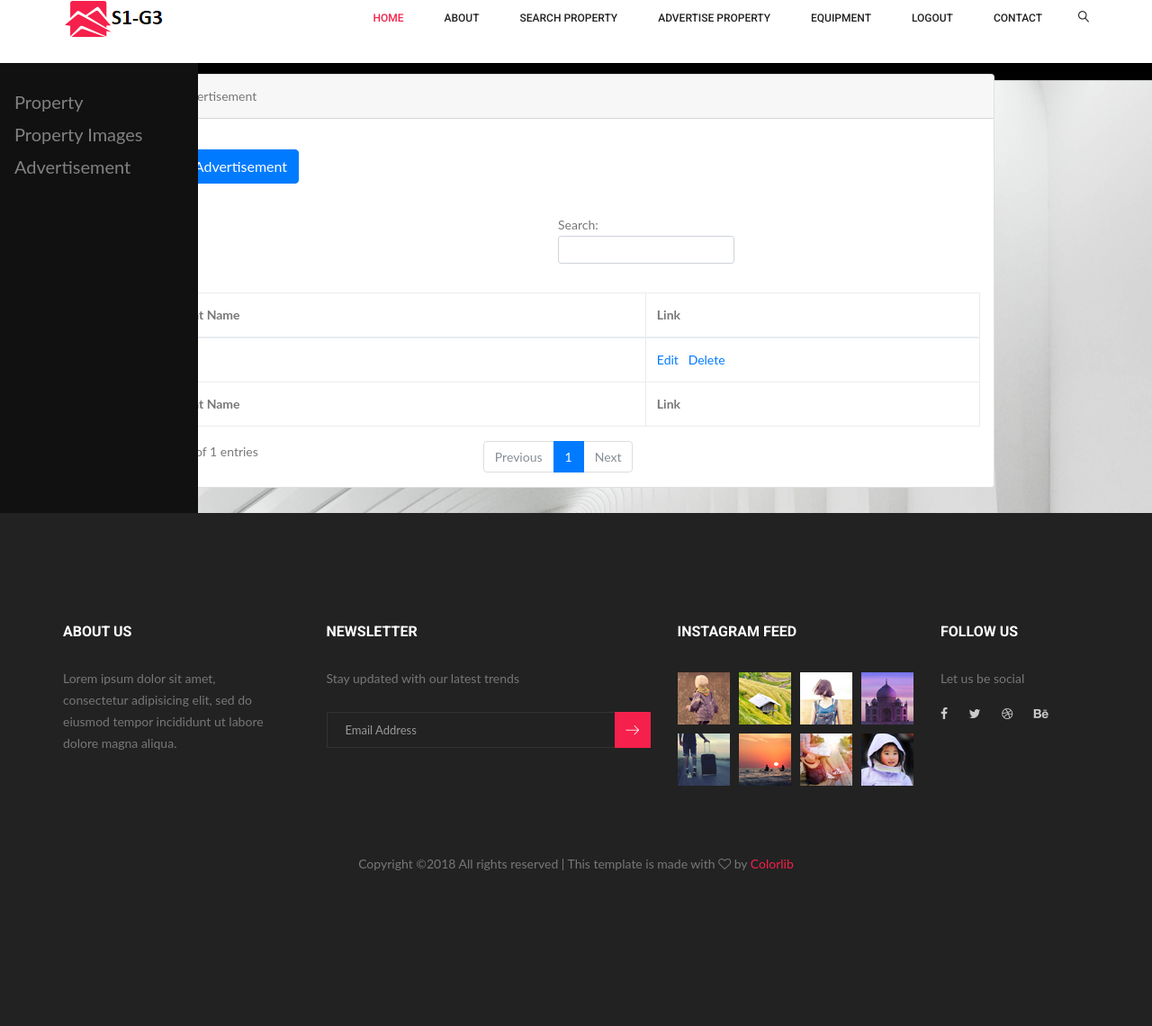
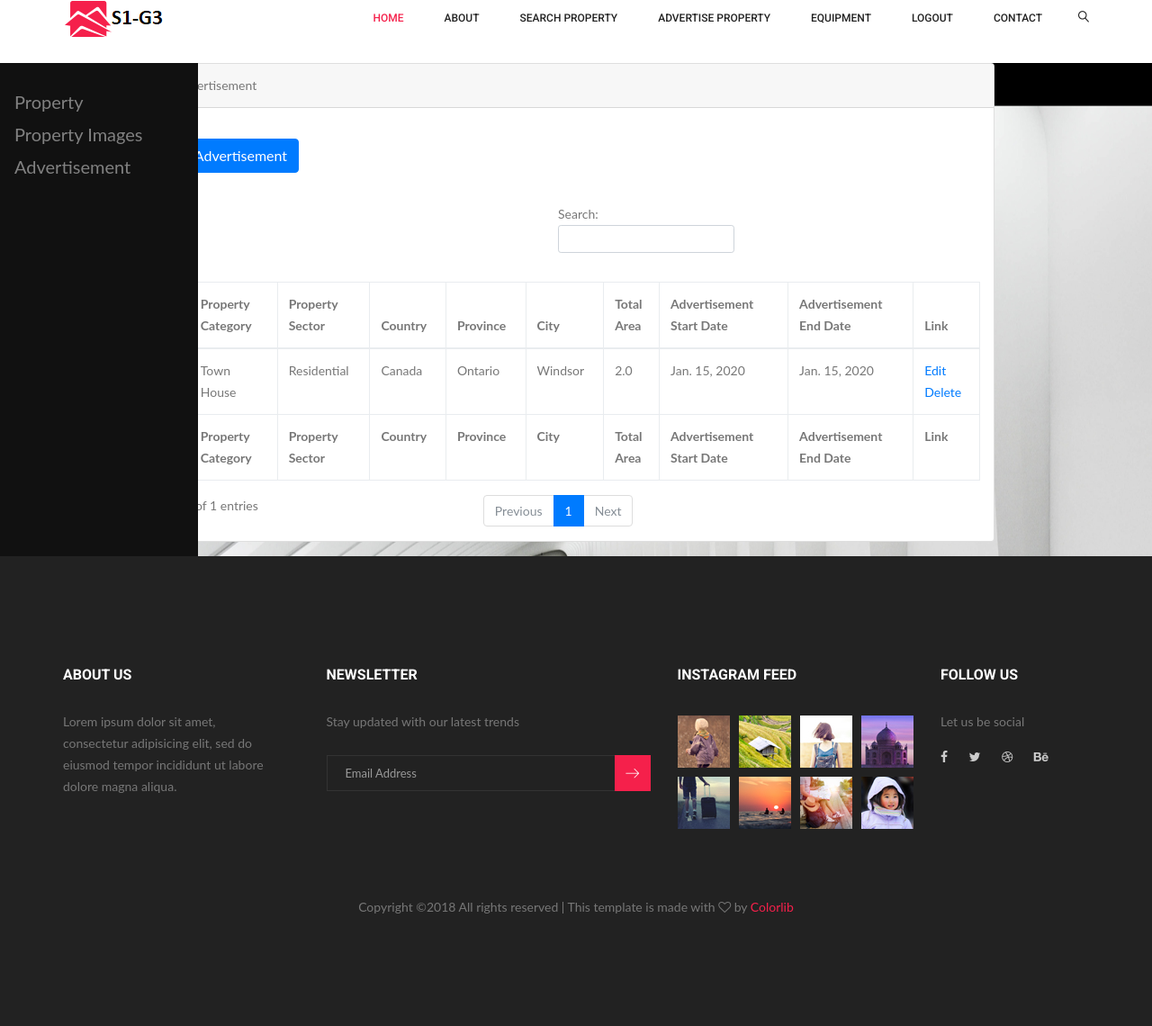
Before and after one commit to internetteam3/myapp, a Django app: a page that uses templates/sidebar_base.html in a window 1280 px wide. Shown: the part 30-1170 px from the top of the page at 90% size. Before the commit the page ends 997 px from the top, so only its background shows below. Run offline with Django 3.2, Linux system fonts and the light colour scheme; data comes from the database, SQL or seed files in the repository; both versions use the stored data as it was after the commit; tables that the repository leaves empty hold one stand-in row (values such as "Sample post"); some libraries are stand-ins or nearby versions.

Commit message:
adding advertisement details

```diff
--- a/eproperty/forms.py
+++ b/eproperty/forms.py
@@ -194,7 +194,9 @@ class SignUpForm(forms.Form):
 class AdvertisementForm(forms.ModelForm):
     class Meta:
         model = Advertisement
-        fields = ['user_ID','propertyID','advStartDate','advEndDate','advDescription']
+        fields = ['user_ID', 'propertyID','advStartDate', 'advEndDate','advDescription']
         widgets = {
             'advDescription': forms.TextInput(attrs={'class': 'single-input'}),
+            'advStartDate': DateInput(),
+            'advEndDate': DateInput()
         }
--- a/eproperty/models.py
+++ b/eproperty/models.py
@@ -13,7 +13,7 @@ class Country(models.Model):
     countryName = models.TextField(unique=True)
 
     def __str__(self):
-        return str(self.countryID)+"-"+self.countryName
+        return self.countryName
 
 #done-Bj
 class Province(models.Model):
@@ -22,7 +22,7 @@ class Province(models.Model):
     provinceName = models.TextField()
 
     def __str__(self):
-        return str(self.provinceID)+"-"+self.provinceName
+        return self.provinceName
 
 #done-Bj
 class City(models.Model):
@@ -32,7 +32,7 @@ class City(models.Model):
     provinceID = models.ForeignKey(Province, on_delete=models.DO_NOTHING, )
 
     def __str__(self):
-        return str(self.cityID)+"-"+self.cityName
+        return self.cityName
 
 #done-Bj
 class PropertyCategory(models.Model):
@@ -40,7 +40,7 @@ class PropertyCategory(models.Model):
     propertyCategoryName = models.CharField(max_length=200)
 
     def __str__(self):
-        return str(self.propertyCategory)+"-"+self.propertyCategoryName
+        return self.propertyCategoryName
 
 #done-Bj
 class Property_Sector(models.Model):
@@ -48,7 +48,7 @@ class Property_Sector(models.Model):
     propertySectorName = models.CharField(max_length=200)
 
     def __str__(self):
-        return str(self.propertySector)+"-"+self.propertySectorName
+        return self.propertySectorName
 
 #done-Bj
 class Property_Facing(models.Model):
@@ -56,7 +56,18 @@ class Property_Facing(models.Model):
     propertyFacingName = models.CharField(max_length=200)
 
     def __str__(self):
-        return str(self.propertyFacing)+"-"+self.propertyFacingName
+        return self.propertyFacingName
+
+
+class Users(models.Model):
+    user_ID = models.AutoField(primary_key=True)
+    firstName = models.CharField(max_length=200)
+    lastName = models.CharField(max_length=200)
+    email = models.EmailField(max_length=200)
+
+    def __str__(self):
+        return str(self.user_ID)+"-"+self.firstName+"-"+self.email
+
 
 #done-Bj
 class Property(models.Model):
@@ -81,6 +92,7 @@ class Property(models.Model):
     propertyTotalArea = models.FloatField(null=False)
     propertyAskingPrice = models.FloatField(null=False)
     propertySellingPrice = models.FloatField(null=False)
+    user_ID = models.ForeignKey(Users, on_delete=models.CASCADE)
 
     def __str__(self):
         return str(self.propertyID)+"-"+self.propertyTitle+" -> Asking Price: "+str(self.propertyAskingPrice)+"$"
@@ -94,15 +106,7 @@ class PropertyImages(models.Model):
 
     def __str__(self):
         return str(self.propertyImageID)+"-"+self.propertyImageDescription
-#up to here was done by neel
-class  Users(models.Model):
-    user_ID = models.AutoField(primary_key=True)
-    firstName = models.CharField(max_length=200)
-    lastName = models.CharField(max_length=200)
-    email = models.EmailField(max_length=200)
-
-    def __str__(self):
-        return str(self.user_ID)+"-"+self.firstName+"-"+self.email
+#done by neel
 
 class RoleCode(models.Model):
     roleCode_ID = models.AutoField(primary_key=True)
@@ -168,3 +172,6 @@ class Advertisement(models.Model):
     advStartDate = models.DateField()
     advEndDate = models.DateField()
     advDescription = models.CharField(max_length=200)
+
+    def __str__(self):
+        return self.propertyID.propertyTitle
--- a/eproperty/templates/eproperty/Advertisement_list.html
+++ b/eproperty/templates/eproperty/Advertisement_list.html
@@ -57,13 +57,29 @@
 							cellspacing="0">
 							<thead>
 								<tr>
-									<th>Advertisement Name</th>
+									<th>Property Name</th>
+                                    <th>Property Category</th>
+                                    <th>Property Sector</th>
+                                    <th>Country</th>
+                                     <th>Province</th>
+                                    <th>City</th>
+                                    <th>Total Area</th>
+                                    <th>Advertisement Start Date</th>
+                                    <th>Advertisement End Date</th>
 									<th>Link</th>
 								</tr>
 							</thead>
 							<tfoot>
 								<tr>
-									<th>Advertisement Name</th>
+									<th>Property Name</th>
+                                    <th>Property Category</th>
+                                    <th>Property Sector</th>
+                                    <th>Country</th>
+                                     <th>Province</th>
+                                    <th>City</th>
+                                    <th>Total Area</th>
+                                    <th>Advertisement Start Date</th>
+                                    <th>Advertisement End Date</th>
 									<th>Link</th>
 								</tr>
 							</tfoot>
@@ -73,7 +89,15 @@
 								 {% for c in advertisement_list %}
 									<tr>
 
-										<td>{{ c.advDescription }}</td>
+										<td>{{ c.propertyID.propertyTitle }}</td>
+                                        <td>{{ c.propertyID.propertyCategory }}</td>
+                                        <td>{{ c.propertyID.propertySector }}</td>
+                                        <td>{{ c.propertyID.propertyCountry }}</td>
+                                        <td>{{ c.propertyID.propertyProvince }}</td>
+                                        <td>{{ c.propertyID.propertyCity }}</td>
+                                        <td>{{ c.propertyID.propertyTotalArea }}</td>
+                                        <td>{{ c.advStartDate }}</td>
+                                        <td>{{ c.advEndDate }}</td>
 										<td> <a href="{% url 'eproperty:Advertisement_update' c.adv_ID%}">Edit</a> &nbsp;
                                         <a href="javascript:deleteFromURL('{% url 'eproperty:Advertisement_delete' c.adv_ID %}', 'Advertisement')">Delete</a>
                                         </td>
--- a/eproperty/views.py
+++ b/eproperty/views.py
@@ -188,7 +188,7 @@ class signUp(View):
             subject = 'New User Sign Up Request: '+userName
             message = "New User has requested to Sign-Up: Real Estate Site\nUser details are as follows:-\n\n"
             message += "User Name: "+userName+"\nFirst Name: "+firstName+"\nLast Name: "+lastName+"\nEmail: "+email
-            message += "\n\n Kindly Active & Assign Role to this user through your portal."
+            message += "\n\n Kindly Activate & Assign Role to this user through your portal."
 
             sendEmailToAdmin(subject, message)
 
--- a/templates/sidebar_base.html
+++ b/templates/sidebar_base.html
@@ -147,7 +147,7 @@
 
              <a href="{% url 'eproperty:Property_list' %}">Property</a>
              <a href="{% url 'eproperty:PropertyImages_list' %}">Property Images</a>
-                    <a href="{% url 'eproperty:PropertyImages_list' %}">Advertisement</a>
+                    <a href="{% url 'eproperty:Advertisement_list' %}">Advertisement</a>
 
                 {% endif %}
 
```
Also changed, not shown: eproperty/templates/eproperty/Property_list.html (+27 -0 lines), db.sqlite3, eproperty/migrations/0005_property_user_id.py (added).
